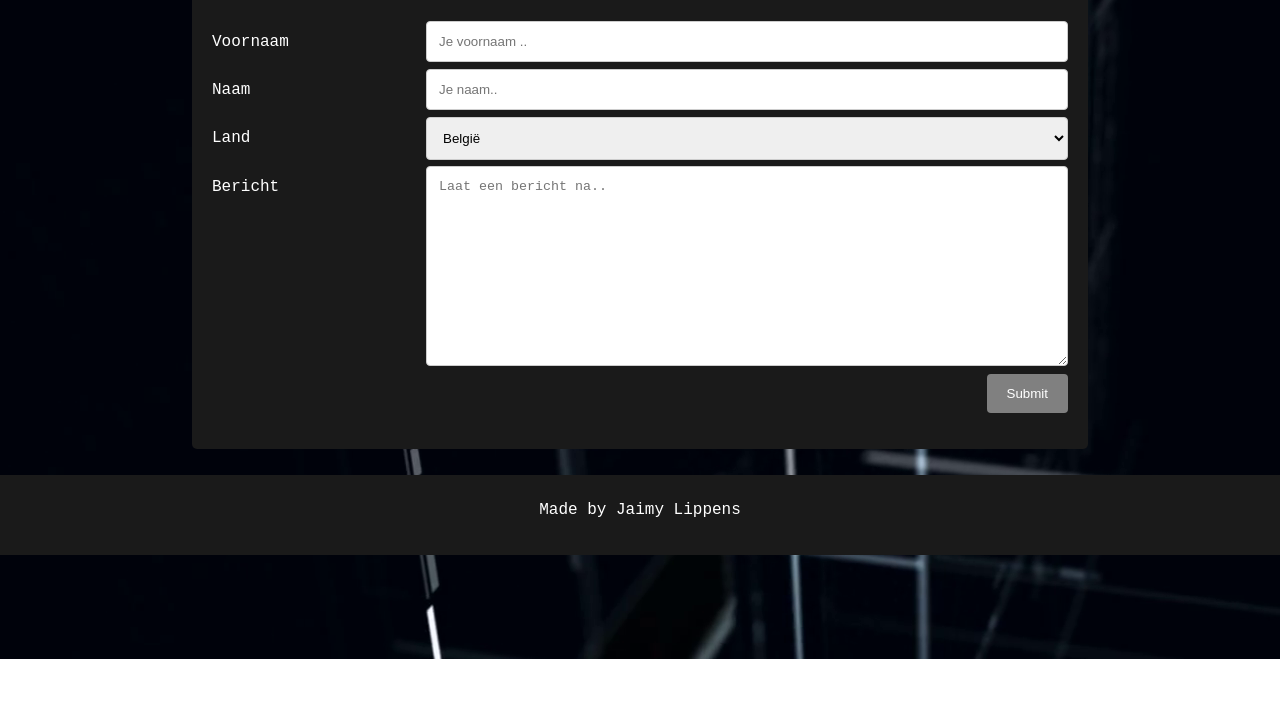
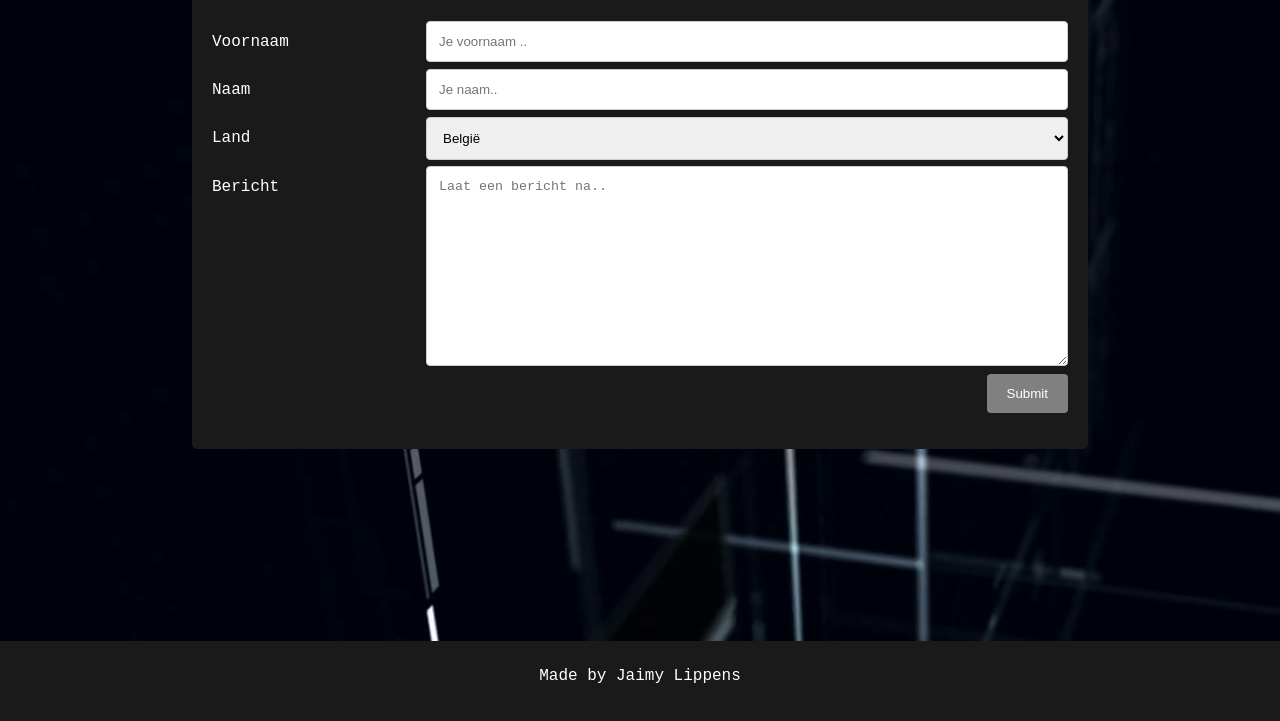
Before and after one commit to JaimyLip/jaimygip, a plain HTML site: page extra.html in a window 1280 px wide. Shown: the part 141-862 px from the top of the page. Before the commit the page ends 800 px from the top, so only its background shows below. Drawn offline with Linux system fonts and the light colour scheme.

Commit message:
Update extra.css

```diff
--- a/css/extra.css
+++ b/css/extra.css
@@ -135,7 +135,7 @@ input[type=submit]:hover {
 }
 
 footer {
-  margin-top: 2%;
+  margin-top: 15%;
   background-color:#1a1a1a;
   float: left;
   clear: both;
```
